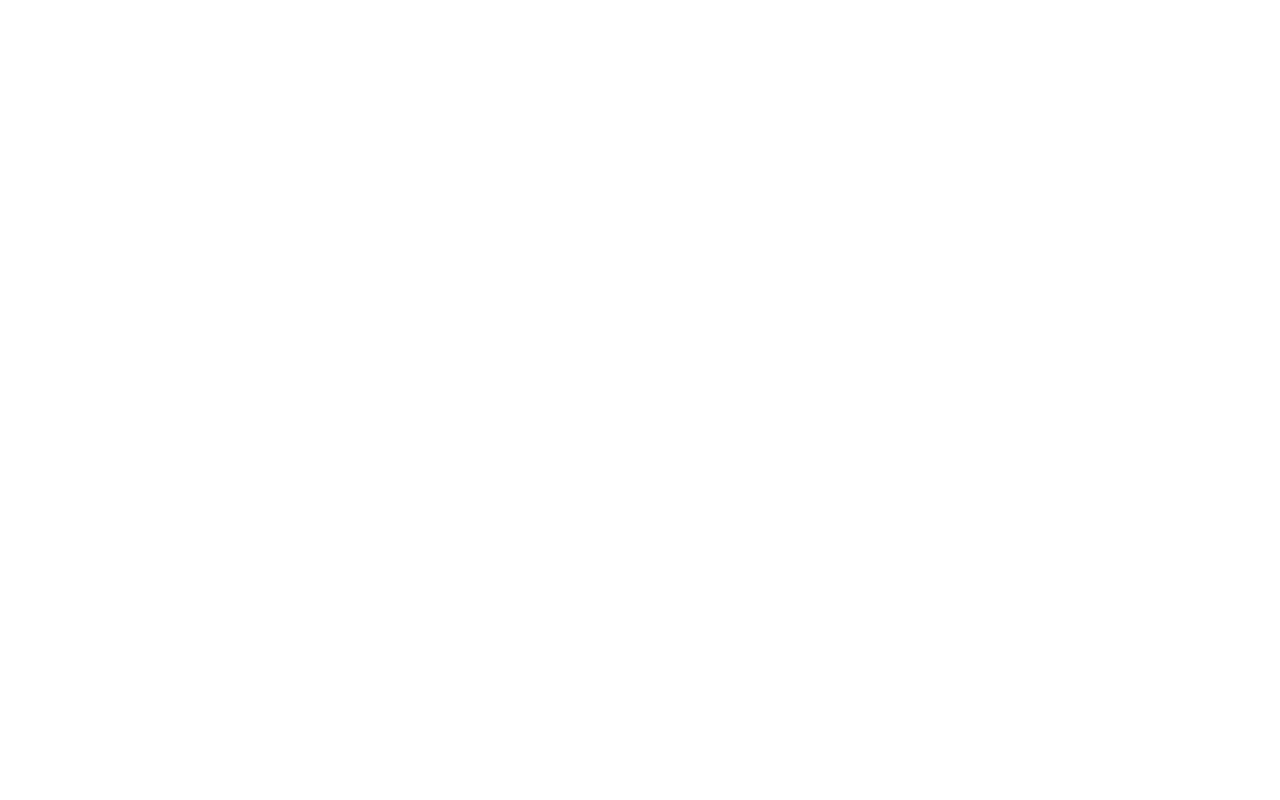
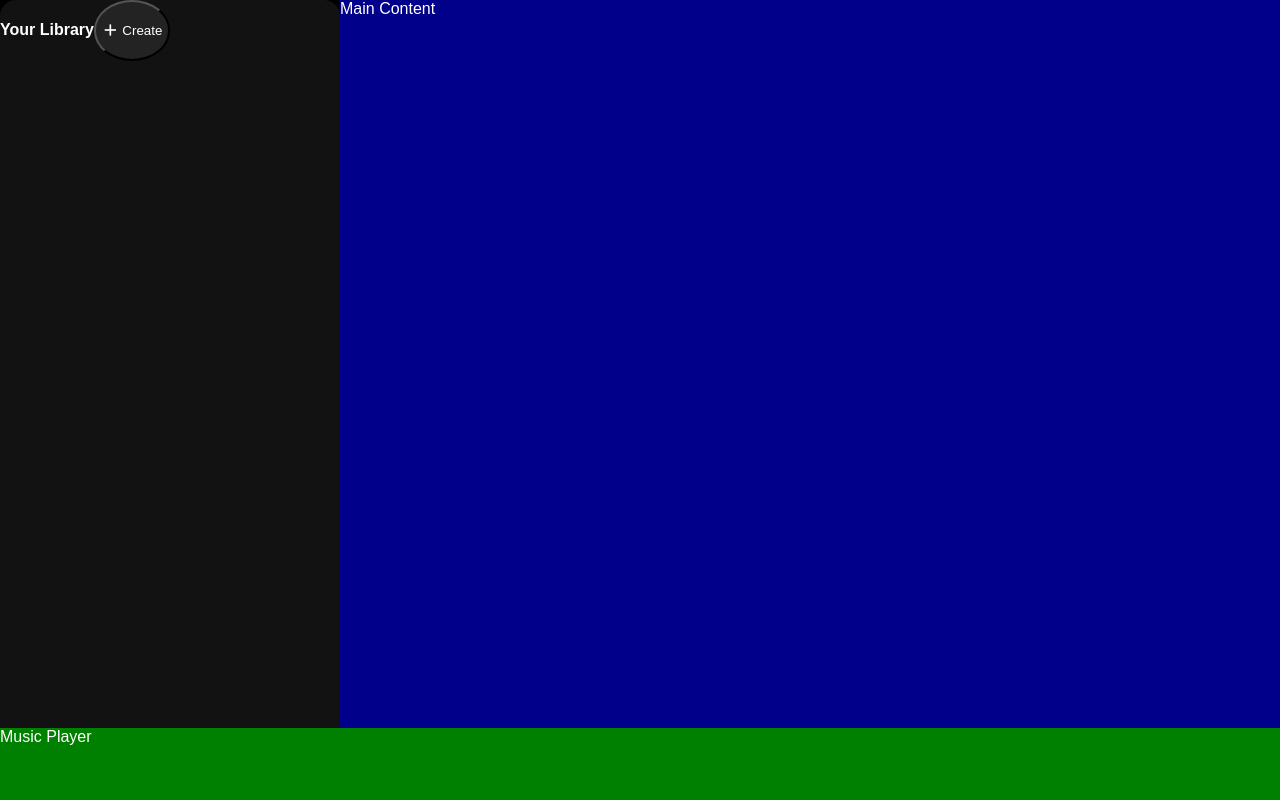
Before and after one commit to Prdp-ktri/Spotify-Clone, a plain HTML site: page index.html in a window 1280 px wide. Drawn offline with Linux system fonts and the light colour scheme.

Commit message:
commit structure
commit structure

```diff
--- a/index.html
+++ b/index.html
@@ -5,12 +5,28 @@
   <meta charset="UTF-8">
   <meta name="viewport" content="width=device-width, initial-scale=1.0">
   <title>Spotify - Web Player: Music for everyone</title>
+  <link rel="stylesheet" href="./style.css">
   <link rel="icon" href="./assets/logo.png">
+  <link rel="stylesheet" href="https://cdnjs.cloudflare.com/ajax/libs/font-awesome/7.0.1/css/all.min.css"
+    integrity="sha512-2SwdPD6INVrV/lHTZbO2nodKhrnDdJK9/kg2XD1r9uGqPo1cUbujc+IYdlYdEErWNu69gVcYgdxlmVmzTWnetw=="
+    crossorigin="anonymous" referrerpolicy="no-referrer" />
 </head>
 
 <body>
 
-  <div class="main"></div>
+  <div class="main">
+    <div class="sidebar">
+      <div class="nav">
+        <h4>Your Library</h4>
+        <button class="badge">
+          <i class="fa-solid fa-plus"></i>
+          Create
+        </button>
+      </div>
+    </div>
+    <div class="main-content">Main Content</div>
+    <div class="music-player">Music Player</div>
+  </div>
 
 </body>
 
--- /dev/null
+++ b/style.css
@@ -0,0 +1,43 @@
+body {
+  font-family: "Montserrat", sans-serif;
+  margin: 0;
+  background-color: #000;
+  color: white;
+}
+
+.main {
+  display: flex;
+  height: 100vh;
+}
+
+.sidebar {
+  background-color: #121212;
+  width: 340px;
+  border-radius: 1rem;
+}
+
+.main-content {
+  background-color: darkblue;
+  flex: 1;
+}
+
+.music-player {
+  background-color: green;
+  position: fixed;
+  bottom: 0;
+  width: 200%;
+  height: 72px;
+}
+
+.nav {
+  display: flex;
+}
+
+.badge {
+  color: white;
+  background-color: #232323;
+  border-radius: 50%;
+}
+
+.badge i {
+}
```
